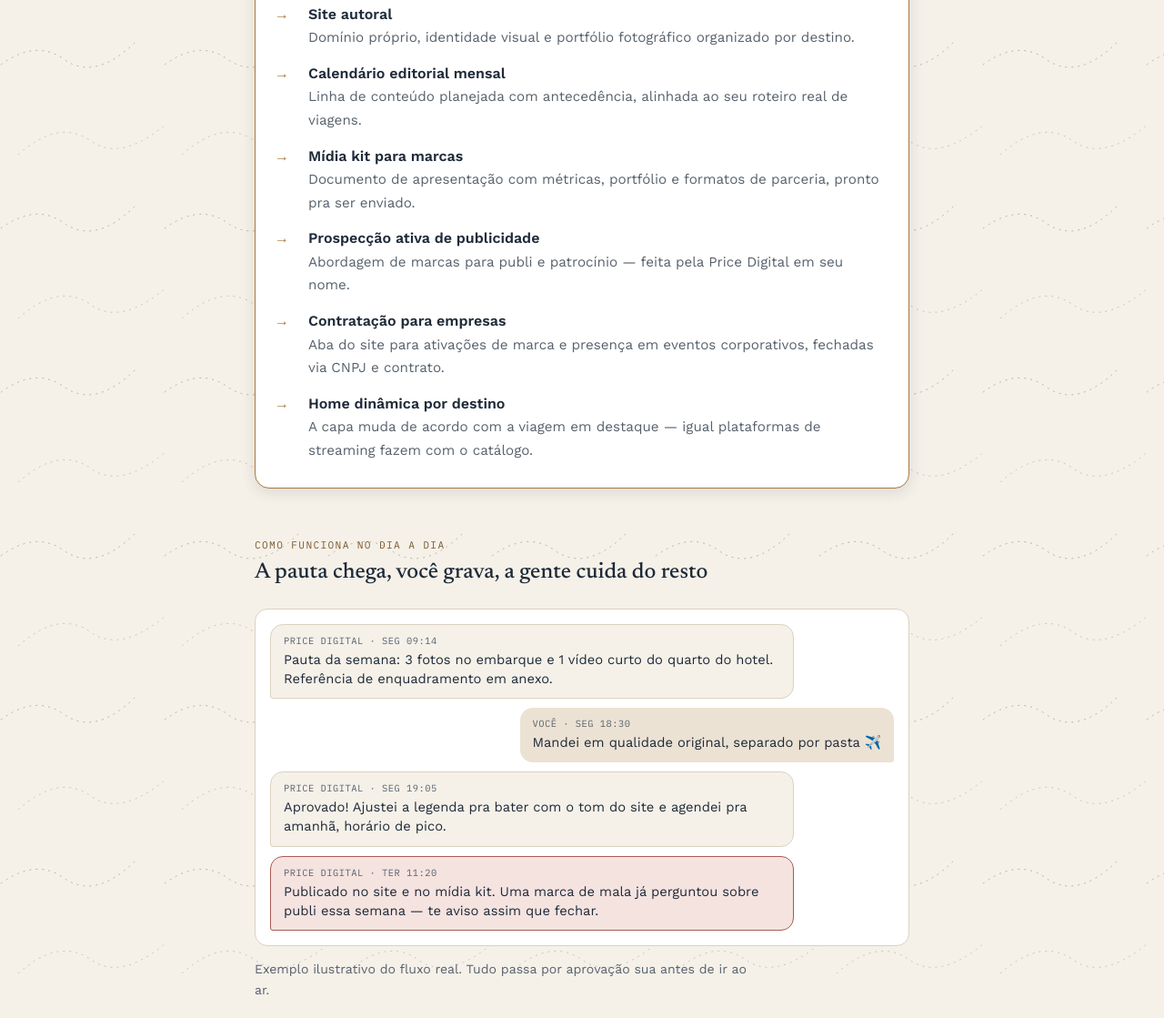
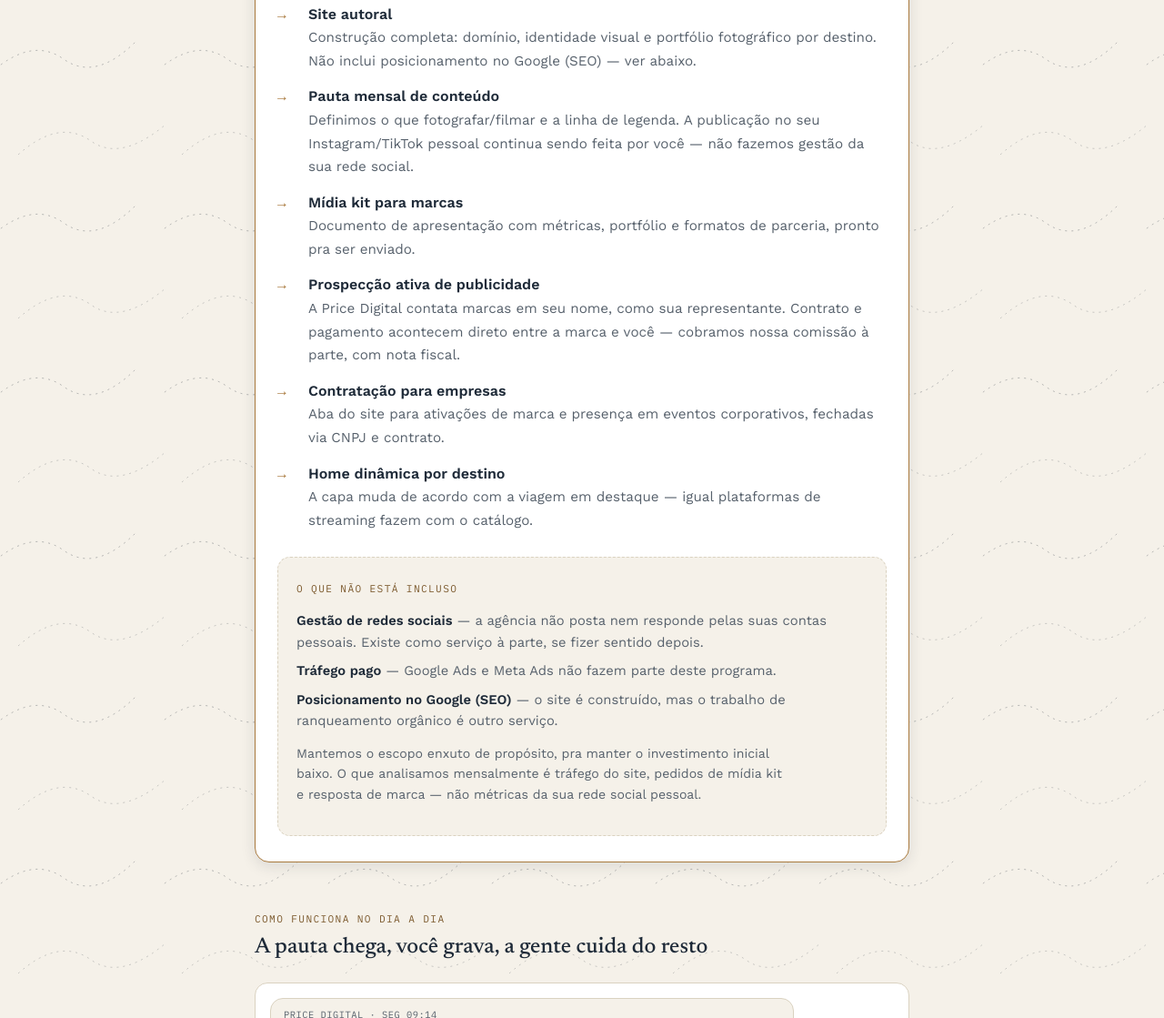
Before and after one commit to beprice-dev/novo-voo, a plain HTML site: page index.html in a window 1280 px wide. Shown: the part 2680-3799 px from the top of the page at 91% size. Drawn offline with nearby package versions, Linux system fonts and the light colour scheme.

Commit message:
Deixa explicito o que esta e nao esta incluso no escopo, resolve ambiguidade de gestao de redes/ads/seo

```diff
--- a/index.html
+++ b/index.html
@@ -304,6 +304,37 @@
   .scope span.desc {
     color: var(--ink-soft);
     font-size: 0.95rem;
+  }
+
+  .not-included {
+    margin-top: 28px;
+    padding: 20px;
+    background: var(--paper);
+    border: 1px dashed var(--line);
+    border-radius: 14px;
+  }
+
+  .not-included ul {
+    list-style: none;
+    margin: 12px 0 0;
+    padding: 0;
+    display: flex;
+    flex-direction: column;
+    gap: 8px;
+  }
+
+  .not-included li {
+    font-size: 0.92rem;
+    color: var(--ink-soft);
+  }
+
+  .not-included li b {
+    color: var(--ink);
+    font-weight: 600;
+  }
+
+  .not-included .note {
+    margin-top: 12px;
   }
 
   /* chat mockup */
@@ -842,13 +873,13 @@
       <li>
         <div>
           <strong>Site autoral</strong>
-          <span class="desc">Domínio próprio, identidade visual e portfólio fotográfico organizado por destino.</span>
+          <span class="desc">Construção completa: domínio, identidade visual e portfólio fotográfico por destino. Não inclui posicionamento no Google (SEO) — ver abaixo.</span>
         </div>
       </li>
       <li>
         <div>
-          <strong>Calendário editorial mensal</strong>
-          <span class="desc">Linha de conteúdo planejada com antecedência, alinhada ao seu roteiro real de viagens.</span>
+          <strong>Pauta mensal de conteúdo</strong>
+          <span class="desc">Definimos o que fotografar/filmar e a linha de legenda. A publicação no seu Instagram/TikTok pessoal continua sendo feita por você — não fazemos gestão da sua rede social.</span>
         </div>
       </li>
       <li>
@@ -860,7 +891,7 @@
       <li>
         <div>
           <strong>Prospecção ativa de publicidade</strong>
-          <span class="desc">Abordagem de marcas para publi e patrocínio — feita pela Price Digital em seu nome.</span>
+          <span class="desc">A Price Digital contata marcas em seu nome, como sua representante. Contrato e pagamento acontecem direto entre a marca e você — cobramos nossa comissão à parte, com nota fiscal.</span>
         </div>
       </li>
       <li>
@@ -876,6 +907,16 @@
         </div>
       </li>
     </ul>
+
+    <div class="not-included">
+      <span class="eyebrow">O que não está incluso</span>
+      <ul>
+        <li><b>Gestão de redes sociais</b> — a agência não posta nem responde pelas suas contas pessoais. Existe como serviço à parte, se fizer sentido depois.</li>
+        <li><b>Tráfego pago</b> — Google Ads e Meta Ads não fazem parte deste programa.</li>
+        <li><b>Posicionamento no Google (SEO)</b> — o site é construído, mas o trabalho de ranqueamento orgânico é outro serviço.</li>
+      </ul>
+      <p class="note">Mantemos o escopo enxuto de propósito, pra manter o investimento inicial baixo. O que analisamos mensalmente é tráfego do site, pedidos de mídia kit e resposta de marca — não métricas da sua rede social pessoal.</p>
+    </div>
   </section>
 
   <section id="rotina">
```
